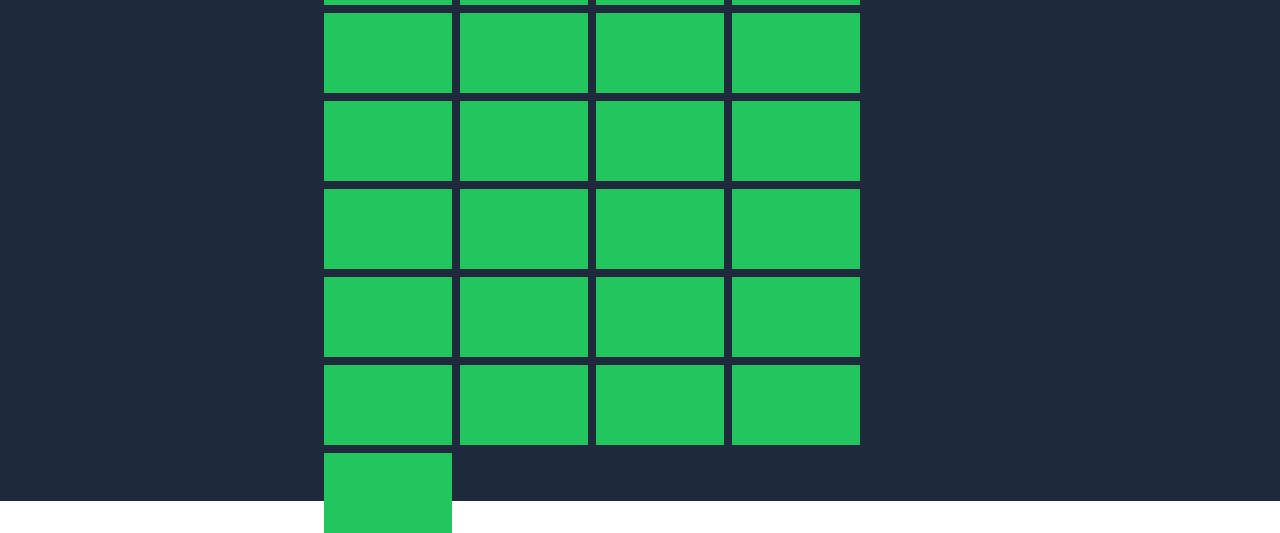
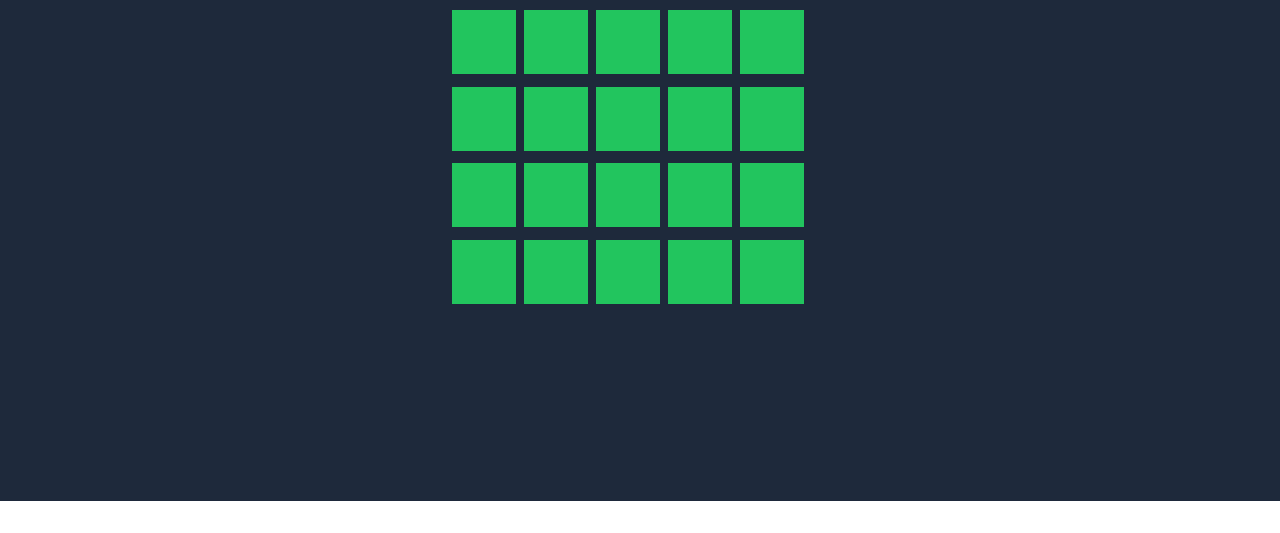
Before and after one commit to nikhil-nandanwar/Mines, a website: page dist/index.html in a window 1280 px wide. Shown: the part 299-832 px from the top of the page. After the commit the page ends 800 px from the top, so only its background shows below. Drawn offline with Linux system fonts and the light colour scheme.

Commit message:
box modified

```diff
--- a/dist/index.html
+++ b/dist/index.html
@@ -12,32 +12,32 @@
     <h1 class="text-white text-4xl font-bold">
         Welcome to Mines
     </h1>
-    <div class="h-1/2 w-1/2 flex flex-wrap ">
-        <div id="1" class="bg-green-500 h-1/5 w-1/5 m-1"></div>
-        <div id="2" class="bg-green-500 h-1/5 w-1/5 m-1"></div>
-        <div id="3" class="bg-green-500 h-1/5 w-1/5 m-1"></div>
-        <div id="4" class="bg-green-500 h-1/5 w-1/5 m-1"></div>
-        <div id="5" class="bg-green-500 h-1/5 w-1/5 m-1"></div>
-        <div id="6" class="bg-green-500 h-1/5 w-1/5 m-1"></div>
-        <div id="7" class="bg-green-500 h-1/5 w-1/5 m-1"></div>
-        <div id="8" class="bg-green-500 h-1/5 w-1/5 m-1"></div>
-        <div id="9" class="bg-green-500 h-1/5 w-1/5 m-1"></div>
-        <div id="10" class="bg-green-500 h-1/5 w-1/5 m-1"></div>
-        <div id="11" class="bg-green-500 h-1/5 w-1/5 m-1"></div>
-        <div id="12" class="bg-green-500 h-1/5 w-1/5 m-1"></div>
-        <div id="13" class="bg-green-500 h-1/5 w-1/5 m-1"></div>
-        <div id="14" class="bg-green-500 h-1/5 w-1/5 m-1"></div>
-        <div id="15" class="bg-green-500 h-1/5 w-1/5 m-1"></div>
-        <div id="16" class="bg-green-500 h-1/5 w-1/5 m-1"></div>
-        <div id="17" class="bg-green-500 h-1/5 w-1/5 m-1"></div>
-        <div id="18" class="bg-green-500 h-1/5 w-1/5 m-1"></div>
-        <div id="19" class="bg-green-500 h-1/5 w-1/5 m-1"></div>
-        <div id="20" class="bg-green-500 h-1/5 w-1/5 m-1"></div>
-        <div id="21" class="bg-green-500 h-1/5 w-1/5 m-1"></div>
-        <div id="22" class="bg-green-500 h-1/5 w-1/5 m-1"></div>
-        <div id="23" class="bg-green-500 h-1/5 w-1/5 m-1"></div>
-        <div id="24" class="bg-green-500 h-1/5 w-1/5 m-1"></div>
-        <div id="25" class="bg-green-500 h-1/5 w-1/5 m-1"></div>
+    <div class="h-96 w-96 flex flex-wrap ">
+        <div id="1" class="bg-green-500 h-1/6 w-1/6 m-1"></div>
+        <div id="2" class="bg-green-500 h-1/6 w-1/6 m-1"></div>
+        <div id="3" class="bg-green-500 h-1/6 w-1/6 m-1"></div>
+        <div id="4" class="bg-green-500 h-1/6 w-1/6 m-1"></div>
+        <div id="5" class="bg-green-500 h-1/6 w-1/6 m-1"></div>
+        <div id="6" class="bg-green-500 h-1/6 w-1/6 m-1"></div>
+        <div id="7" class="bg-green-500 h-1/6 w-1/6 m-1"></div>
+        <div id="8" class="bg-green-500 h-1/6 w-1/6 m-1"></div>
+        <div id="9" class="bg-green-500 h-1/6 w-1/6 m-1"></div>
+        <div id="10" class="bg-green-500 h-1/6 w-1/6 m-1"></div>
+        <div id="11" class="bg-green-500 h-1/6 w-1/6 m-1"></div>
+        <div id="12" class="bg-green-500 h-1/6 w-1/6 m-1"></div>
+        <div id="13" class="bg-green-500 h-1/6 w-1/6 m-1"></div>
+        <div id="14" class="bg-green-500 h-1/6 w-1/6 m-1"></div>
+        <div id="15" class="bg-green-500 h-1/6 w-1/6 m-1"></div>
+        <div id="16" class="bg-green-500 h-1/6 w-1/6 m-1"></div>
+        <div id="17" class="bg-green-500 h-1/6 w-1/6 m-1"></div>
+        <div id="18" class="bg-green-500 h-1/6 w-1/6 m-1"></div>
+        <div id="19" class="bg-green-500 h-1/6 w-1/6 m-1"></div>
+        <div id="20" class="bg-green-500 h-1/6 w-1/6 m-1"></div>
+        <div id="21" class="bg-green-500 h-1/6 w-1/6 m-1"></div>
+        <div id="22" class="bg-green-500 h-1/6 w-1/6 m-1"></div>
+        <div id="23" class="bg-green-500 h-1/6 w-1/6 m-1"></div>
+        <div id="24" class="bg-green-500 h-1/6 w-1/6 m-1"></div>
+        <div id="25" class="bg-green-500 h-1/6 w-1/6 m-1"></div>
     </div>
    </div>
 
```
Also changed, not shown: dist/output.css.
